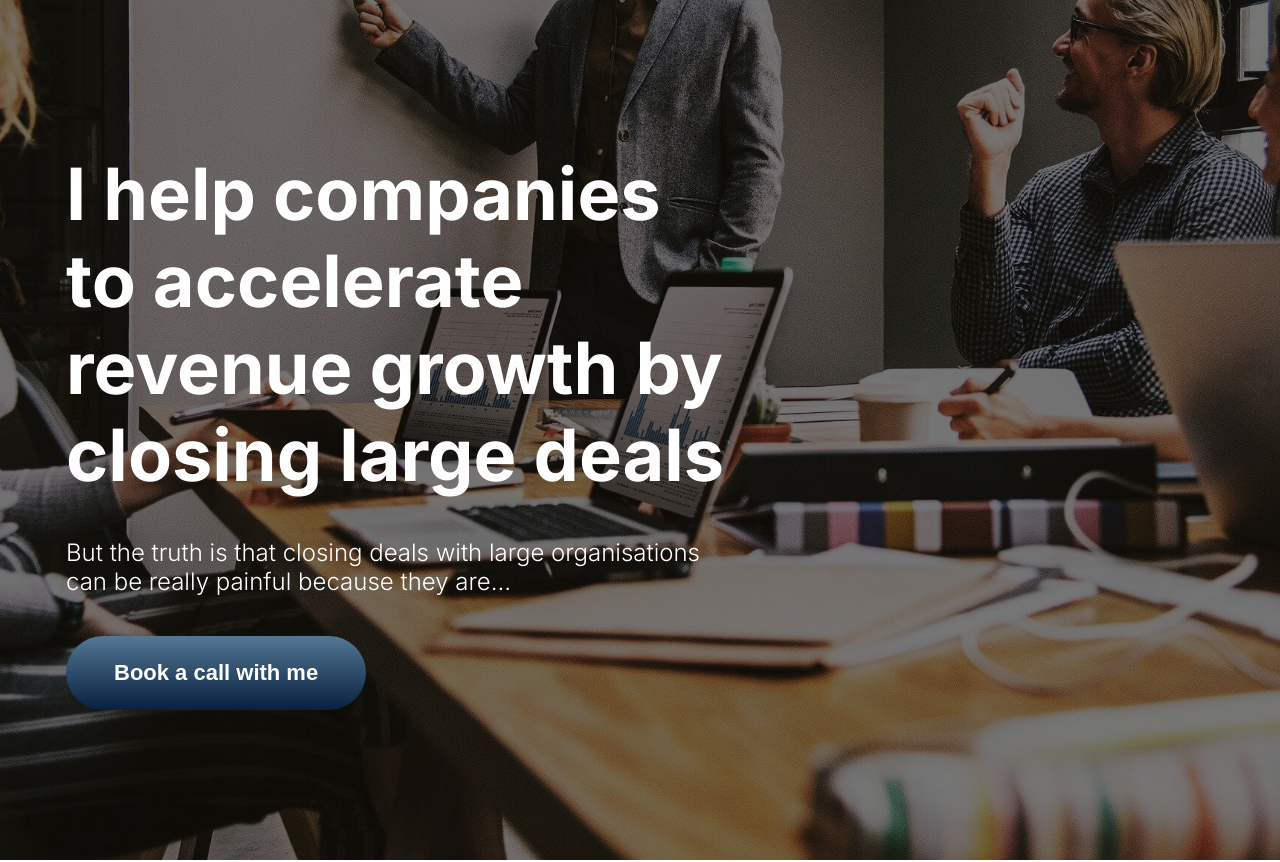
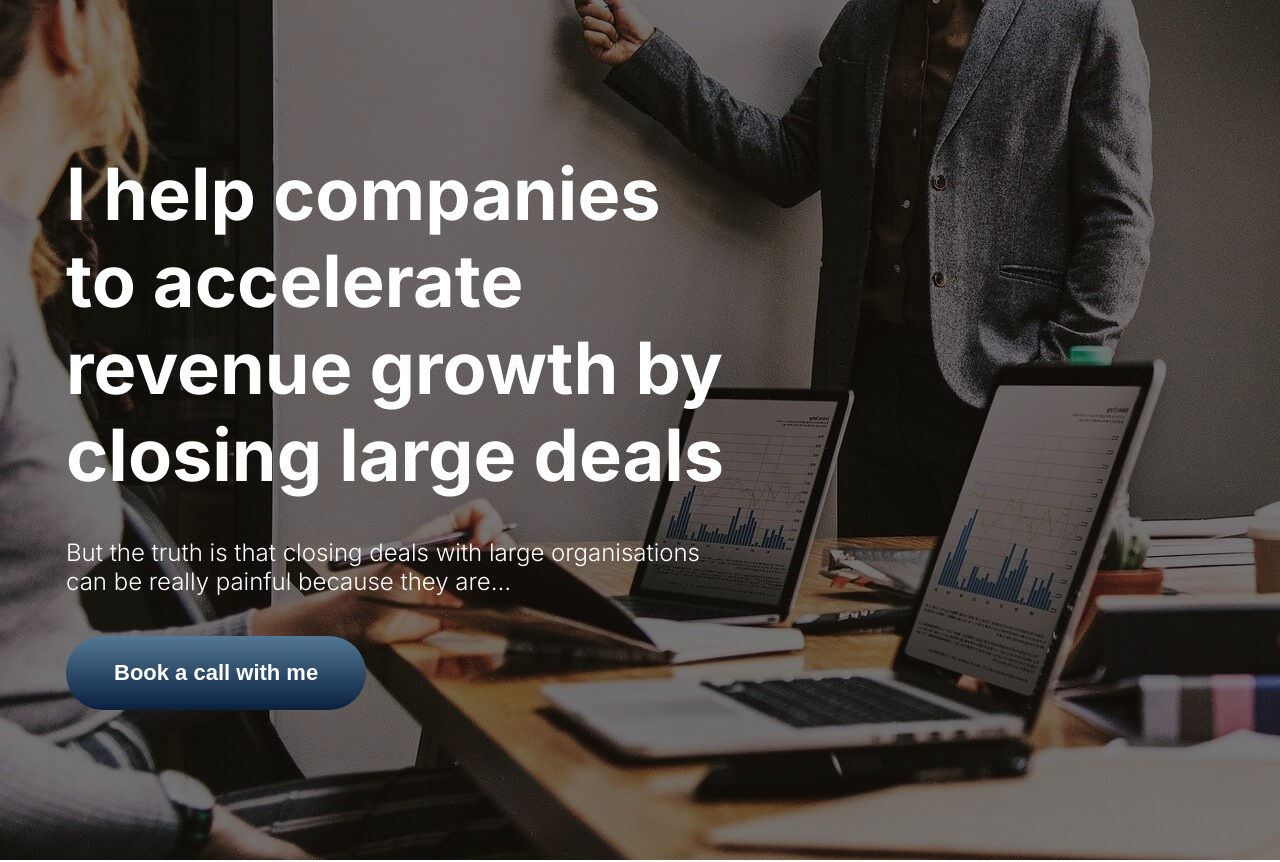
Before and after one commit to KevinTss/jules-website, a Next.js app: page / in a window 1280 px wide. Shown: the top 862 px of the page. Built offline with nearby package versions, Linux system fonts and the light colour scheme.

Commit message:
Remove next image for static export

```diff
--- a/components/section/book-a-call/BookACall.jsx
+++ b/components/section/book-a-call/BookACall.jsx
@@ -1,5 +1,3 @@
-import Image from 'next/image';
-
 import { Container } from './style';
 import { Wrapper } from '../../../styles';
 import CalendlyCTA from '../../calendly-cta';
--- a/components/section/center-text/CenterText.jsx
+++ b/components/section/center-text/CenterText.jsx
@@ -1,5 +1,3 @@
-import Image from 'next/image';
-
 import { Section, Container } from './style';
 import { Wrapper, Text } from '../../../styles';
 
--- a/components/section/main-message/MainMessage.jsx
+++ b/components/section/main-message/MainMessage.jsx
@@ -1,5 +1,3 @@
-import Image from 'next/image';
-
 import { Section, Container, Left, Heading, ImageContainer } from './style';
 import { Wrapper, Text } from '../../../styles';
 import CalendlyCTA from '../../calendly-cta';
@@ -21,7 +19,7 @@ export default function MainMessage() {
             <CalendlyCTA>Book a call with me</CalendlyCTA>
           </Left>
           <ImageContainer>
-            <Image src='/background.jpg' alt='Jules Kerner' layout='fill' />
+            <img src='/background.jpg' alt='Jules Kerner' />
           </ImageContainer>
         </Container>
       </Wrapper>
--- a/components/section/main-message/style.js
+++ b/components/section/main-message/style.js
@@ -4,6 +4,7 @@ export const Section = styled.section`
   width: 100%;
   min-height: 80vh;
   position: relative;
+  overflow: hidden;
 `;
 
 export const Container = styled.div`
--- a/components/section/second-message/SecondMessage.jsx
+++ b/components/section/second-message/SecondMessage.jsx
@@ -1,5 +1,3 @@
-import Image from 'next/image';
-
 import { Container, Right, SmallHeading } from './style';
 import { Wrapper, Text } from '../../../styles';
 
```
